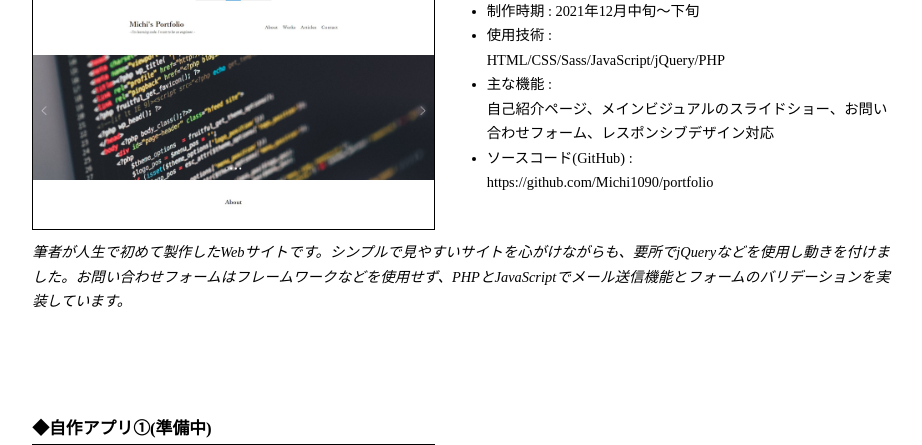
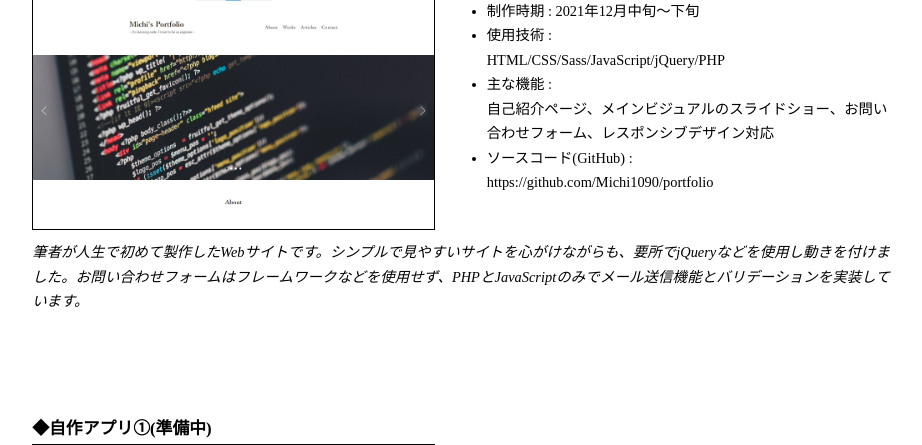
Before and after one commit to Michi1090/portfolio, a PHP site: page / in a window 1280 px wide. Shown: the part 1870-2315 px from the top of the page, without its empty margins (179-1101 px from the left). Run offline with PHP 8.4, Linux system fonts and the light colour scheme; some libraries are stand-ins or nearby versions.

Commit message:
README追加、worksの文言修正

```diff
--- a/index.php
+++ b/index.php
@@ -113,7 +113,7 @@
         </div>
         </div>
         <div class="work-description">
-          <p>筆者が人生で初めて製作したWebサイトです。シンプルで見やすいサイトを心がけながらも、要所でjQueryなどを使用し動きを付けました。お問い合わせフォームはフレームワークなどを使用せず、PHPとJavaScriptでメール送信機能とフォームのバリデーションを実装しています。</p>
+          <p>筆者が人生で初めて製作したWebサイトです。シンプルで見やすいサイトを心がけながらも、要所でjQueryなどを使用し動きを付けました。お問い合わせフォームはフレームワークなどを使用せず、PHPとJavaScriptのみでメール送信機能とバリデーションを実装しています。</p>
         </div>
       </article><!-- /.work1 -->
 
```
Also changed, not shown: README.md (added).
